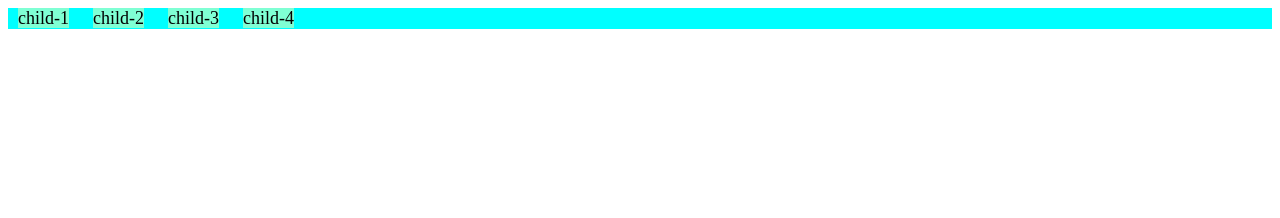
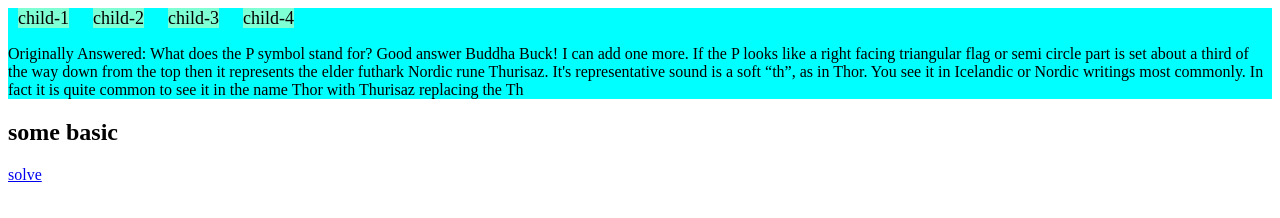
Before and after one commit to nayeem2k6/flex-table, a plain HTML site: page index.html in a window 1280 px wide. Drawn offline with Linux system fonts and the light colour scheme.

Commit message:
second test

```diff
--- a/index.html
+++ b/index.html
@@ -12,6 +12,23 @@
         <div class="child">child-2</div>
         <div  class="child">child-3</div>
         <div class="child">child-4</div>
+        <p>Originally Answered: What does the P symbol stand for?
+Good answer Buddha Buck! I can add one more. If the P looks like a right facing triangular flag or semi circle part is set about a third of the way down from the top then it represents the elder futhark Nordic rune Thurisaz. It's representative sound is a soft “th”, as in Thor. You see it in Icelandic or Nordic writings most commonly. In fact it is quite common to see it in the name Thor with Thurisaz replacing the Th</p>
+    </section>
+    <section>
+        <div>
+            <div>
+                <header>
+
+                </header>
+                <main>
+                    <div>
+                        <h1>some basic</h1>
+                        <a href="solve"> solve </a>
+                    </div>
+                </main>
+            </div>
+        </div>
     </section>
 
 </body>
```
